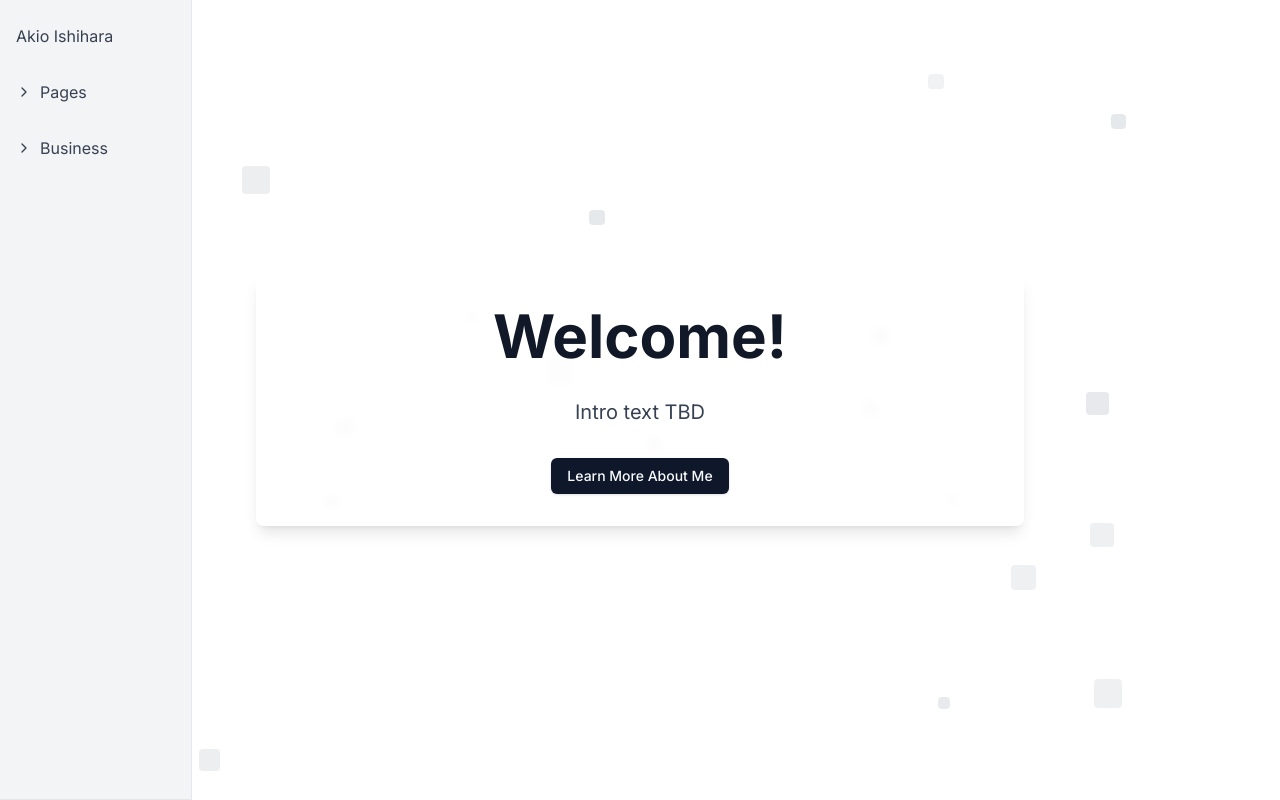
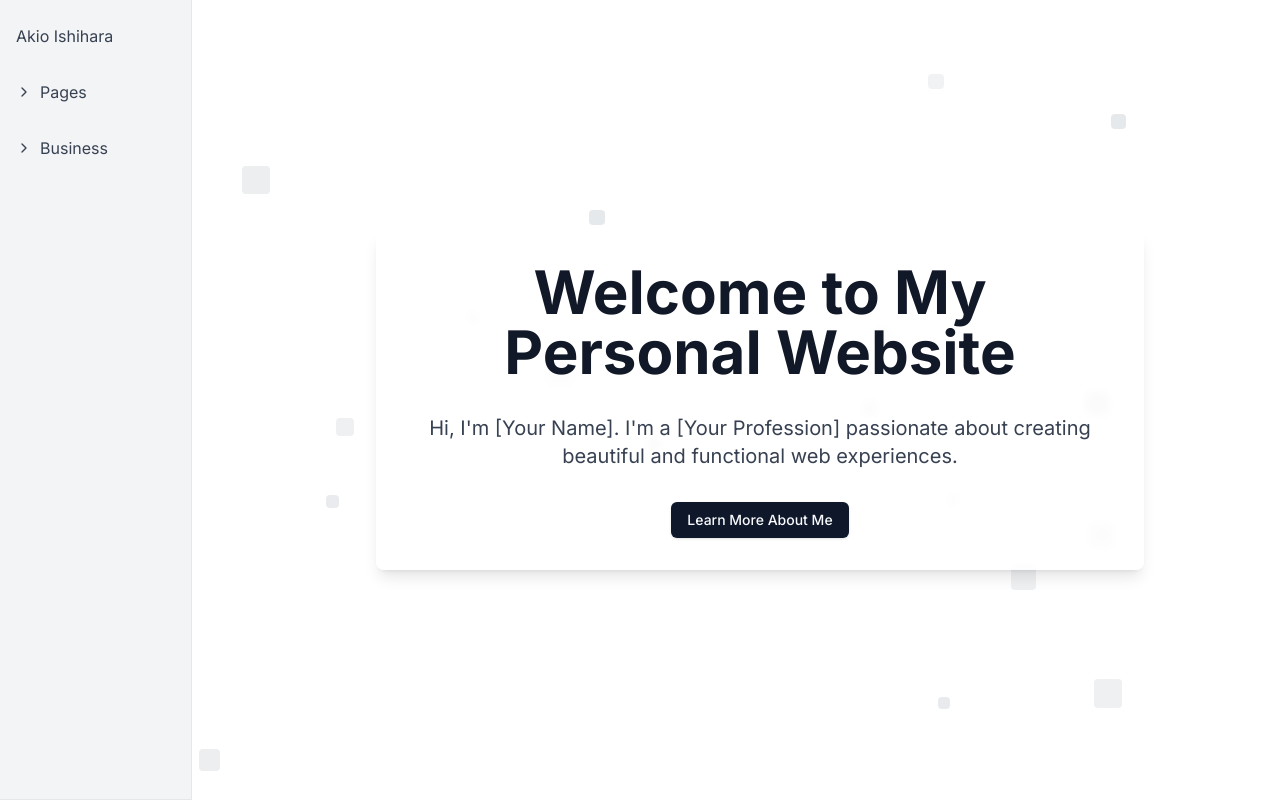
Before and after one commit to AkioNuernberger/Web, a Next.js app in the folder akio-web/: page / in a window 1280 px wide. Built offline with nearby package versions, Linux system fonts and the light colour scheme.

Commit message:
fix main page centering

```diff
--- a/akio-web/app/layout.tsx
+++ b/akio-web/app/layout.tsx
@@ -18,8 +18,12 @@ export default function RootLayout({
   return (
     <html lang="en">
       <body className={inter.className}>
-        <Navbar />
-        {children}
+        <div className="flex min-h-screen">
+          <Navbar />
+          <div className="flex-1">
+            {children}
+          </div>
+        </div>
       </body>
     </html>
   )
--- a/akio-web/app/page.tsx
+++ b/akio-web/app/page.tsx
@@ -5,13 +5,13 @@ export default function Home() {
   return (
     <>
       <AnimatedBackground />
-      <main className="flex min-h-screen items-center justify-center">
+      <main className="ml-[240px] flex min-h-screen items-center justify-center">
         <div className="max-w-3xl w-full space-y-8 text-center bg-white/80 backdrop-blur-sm p-8 rounded-lg shadow-lg">
           <h1 className="text-4xl font-bold text-gray-900 sm:text-5xl md:text-6xl">
-            Welcome!
+            Welcome to My Personal Website
           </h1>
           <p className="mt-3 text-base text-gray-700 sm:mt-5 sm:text-lg md:mt-5 md:text-xl">
-            Intro text TBD
+            Hi, I'm [Your Name]. I'm a [Your Profession] passionate about creating beautiful and functional web experiences.
           </p>
           <div className="mt-5 sm:mt-8">
             <Button>Learn More About Me</Button>
```
